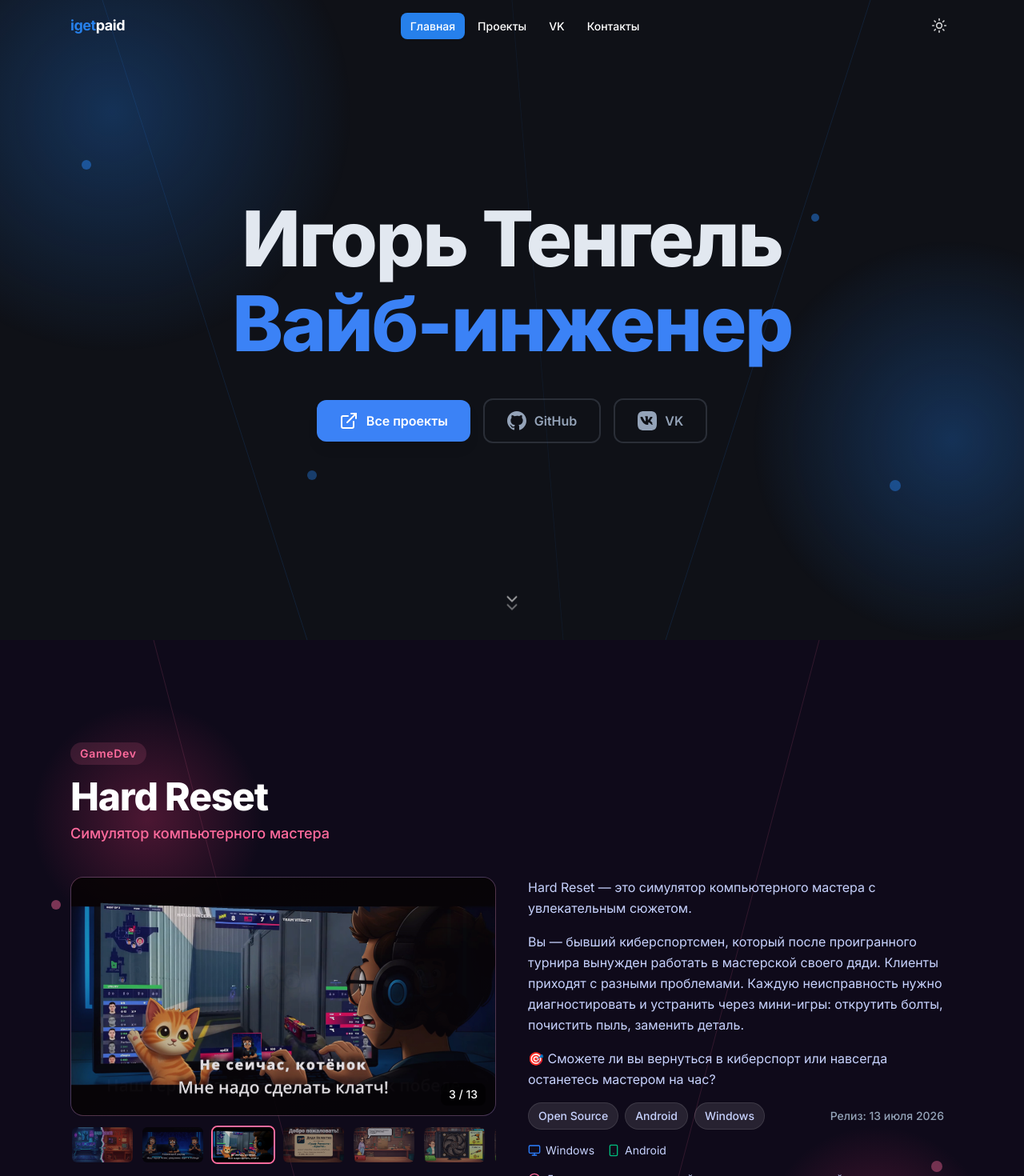
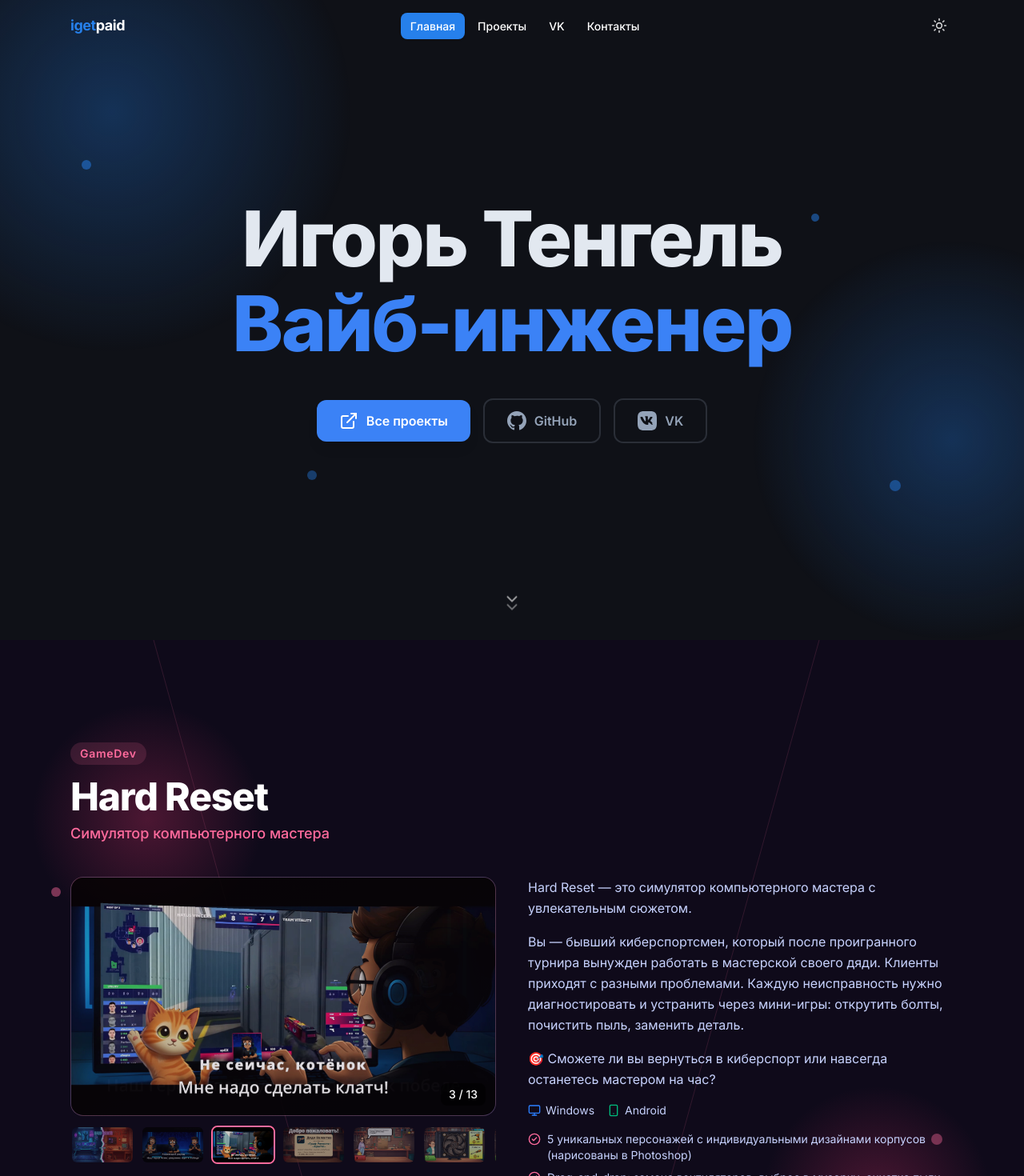
Before and after one commit to igetpaid/igetpaid.github.io, a React (Vite) app: page / in a window 1280 px wide. Shown: the top 1470 px of the page at 80% size. Built offline with nearby package versions, Linux system fonts and the light colour scheme.

Commit message:
Fix FeaturedProject mobile overflow (grid-cols-1), slideshow pause on click, remove SVG lines from Hero, remove tags from Featured

```diff
--- a/src/components/FeaturedProject.jsx
+++ b/src/components/FeaturedProject.jsx
@@ -12,19 +12,28 @@
   const previews = project.screenshots.map((s) => s.src)
 
   const [currentSlide, setCurrentSlide] = useState(0)
+  const [lastManualInteraction, setLastManualInteraction] = useState(0)
 
   useEffect(() => {
     const timer = setInterval(() => {
+      const now = Date.now()
+      if (now - lastManualInteraction < 6000) return
       setCurrentSlide((prev) => (prev + 1) % previews.length)
     }, 3000)
     return () => clearInterval(timer)
-  }, [])
+  }, [lastManualInteraction])
 
   const prevSlide = () => {
+    setLastManualInteraction(Date.now())
     setCurrentSlide((prev) => (prev === 0 ? previews.length - 1 : prev - 1))
   }
   const nextSlide = () => {
+    setLastManualInteraction(Date.now())
     setCurrentSlide((prev) => (prev === previews.length - 1 ? 0 : prev + 1))
+  }
+  const goToSlide = (i) => {
+    setLastManualInteraction(Date.now())
+    setCurrentSlide(i)
   }
 
   return (
@@ -70,11 +79,11 @@
         </motion.div>
 
         {/* Content grid */}
-        <div className="mt-10 grid lg:grid-cols-2 gap-10">
+        <div className="mt-10 grid grid-cols-1 lg:grid-cols-2 gap-4 lg:gap-10">
           {/* Left: Slideshow with arrows */}
           <motion.div
-            initial={{ opacity: 0, x: -30 }}
-            whileInView={{ opacity: 1, x: 0 }}
+            initial={{ opacity: 0, y: 20 }}
+            whileInView={{ opacity: 1, y: 0 }}
             viewport={{ once: true, margin: '-100px' }}
             transition={{ duration: 0.6, delay: 0.1 }}
           >
@@ -122,7 +131,7 @@
               {previews.map((src, i) => (
                 <button
                   key={i}
-                  onClick={() => setCurrentSlide(i)}
+                  onClick={() => goToSlide(i)}
                   className={`shrink-0 w-20 h-12 rounded-lg overflow-hidden border-2 transition-all ${
                     i === currentSlide
                       ? 'border-gamedev-accent opacity-100'
@@ -137,30 +146,13 @@
 
           {/* Right: Description */}
           <motion.div
-            initial={{ opacity: 0, x: 30 }}
-            whileInView={{ opacity: 1, x: 0 }}
+            initial={{ opacity: 0, y: 20 }}
+            whileInView={{ opacity: 1, y: 0 }}
             viewport={{ once: true, margin: '-100px' }}
             transition={{ duration: 0.6, delay: 0.2 }}
             className="space-y-4"
           >
             <ProjectDescription description={project.description} />
-
-            {/* Tags + Date */}
-            <div className="flex flex-wrap items-center gap-2">
-              {project.tags.map((tag) => (
-                <span
-                  key={tag}
-                  className="inline-flex items-center gap-1.5 px-3 py-1.5 text-sm font-medium rounded-full bg-white/10 dark:bg-white/10 text-[var(--section-text-secondary)] border border-[var(--section-border)]"
-                >
-                  {tag}
-                </span>
-              ))}
-              {project.date && (
-                <span className="ml-auto inline-flex items-center gap-1.5 px-3 py-1.5 text-sm font-medium text-[var(--section-muted)]">
-                  Релиз: {project.date}
-                </span>
-              )}
-            </div>
 
             {/* Platforms */}
             <div className="flex items-center gap-4 text-sm text-[var(--section-text-secondary)]">
--- a/src/components/Hero.jsx
+++ b/src/components/Hero.jsx
@@ -16,16 +16,6 @@
       <div className="absolute -right-40 bottom-0 h-[500px] w-[500px] transform-gpu" style={{ background: 'radial-gradient(circle closest-side, hsl(var(--blob-h) var(--blob-s) var(--blob-l) / var(--blob-a)) 0%, hsl(var(--blob-h) var(--blob-s) var(--blob-l) / 0) 100%)' }} />
 
       {/* Grid pattern overlay - removed */}
-
-      {/* Diagonal accent lines */}
-      <svg
-        className="absolute inset-0 w-full h-full opacity-[0.08] dark:opacity-[0.14]"
-        xmlns="http://www.w3.org/2000/svg"
-      >
-        <line x1="10%" y1="0" x2="30%" y2="100%" stroke="#2680EB" strokeWidth="1" />
-        <line x1="85%" y1="0" x2="65%" y2="100%" stroke="#2680EB" strokeWidth="1" />
-        <line x1="50%" y1="0" x2="55%" y2="100%" stroke="#2680EB" strokeWidth="0.5" />
-      </svg>
 
       {/* Floating dots */}
       <div className="absolute top-1/4 left-[8%] w-3 h-3 rounded-full bg-vk-blue/40 dark:bg-vk-blue/50" />
```
